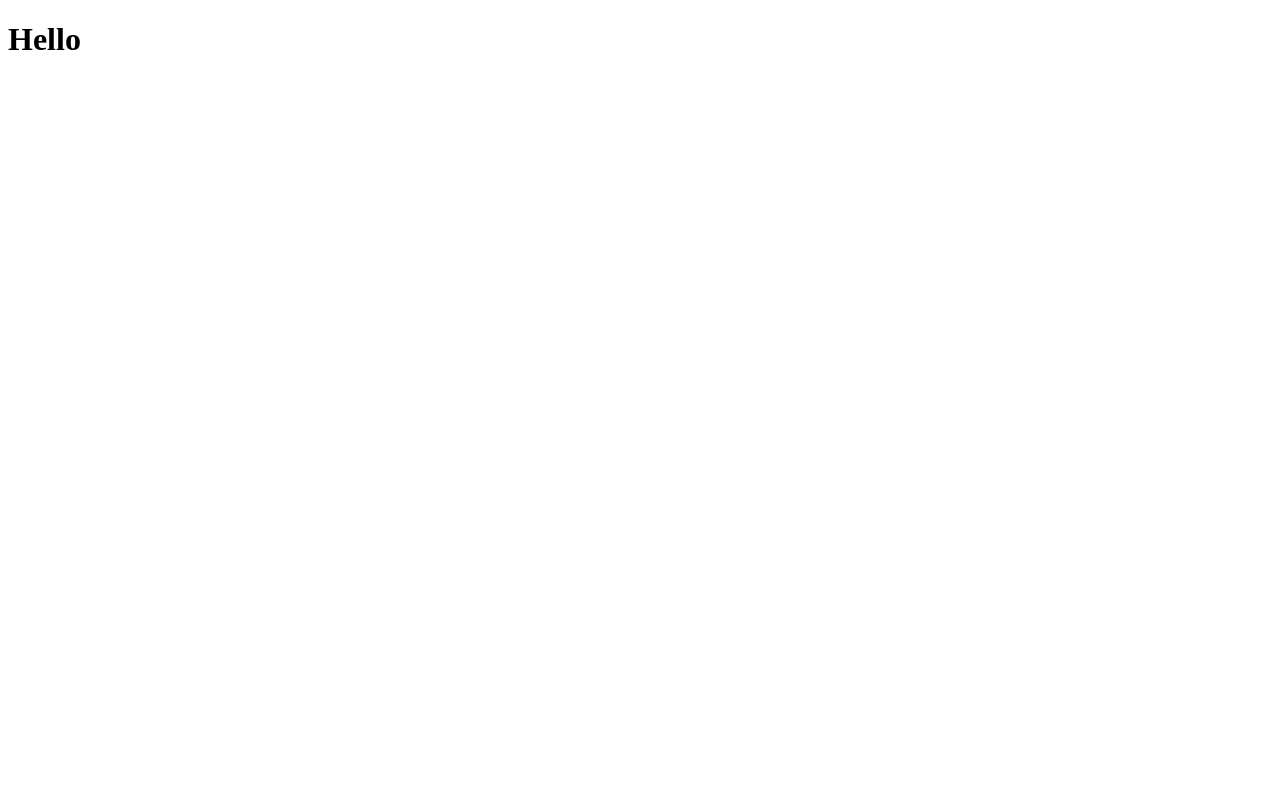
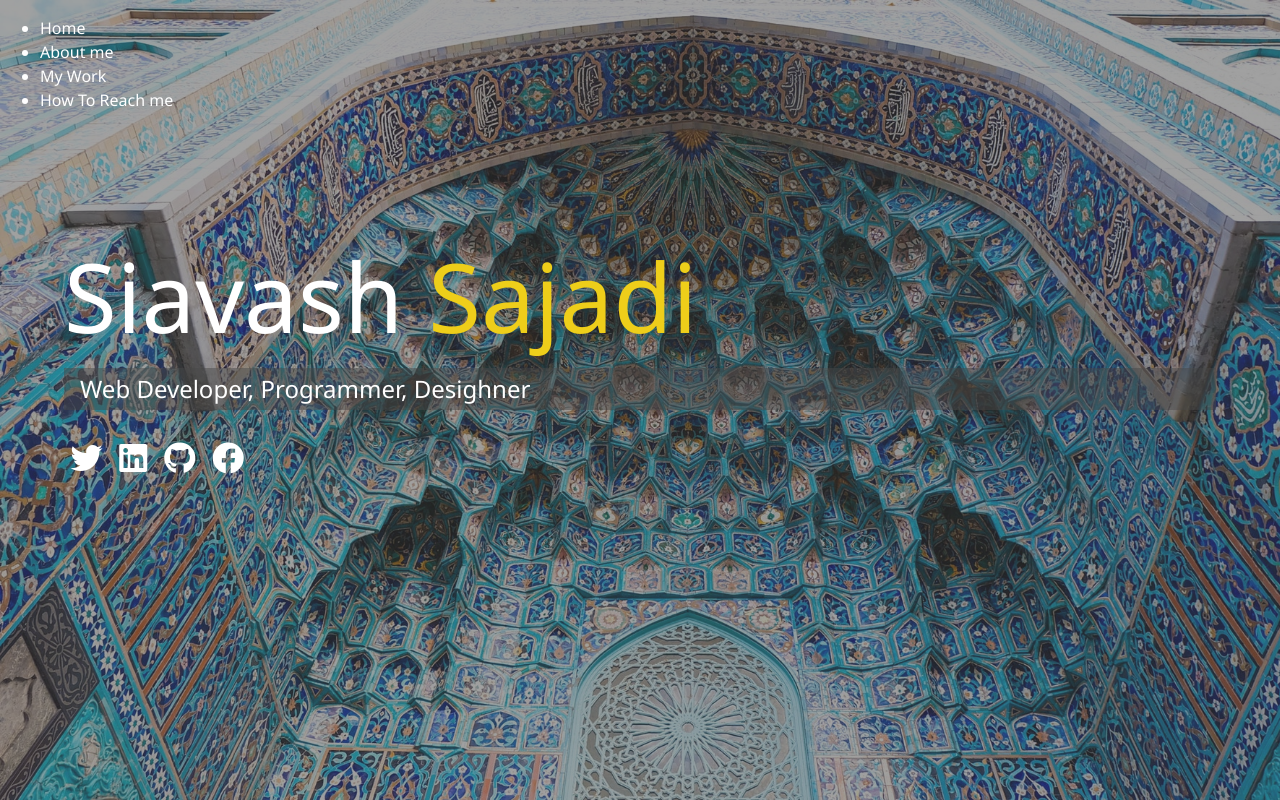
Before and after one commit to siavashsajady/portfolio, a website: page dist/index.html in a window 1280 px wide. Drawn offline with Linux system fonts and the light colour scheme.

Commit message:
index markup & main sass

```diff
--- /dev/null
+++ b/scss/_config.scss
@@ -0,0 +1,30 @@
+$primary-color: #444;
+$secondary-color: #eece1a;
+$show-home-image: true;
+$home-image: url(../img/background3.jpg);
+$background-opacity:0.5;
+
+@mixin easeOut {
+    transition : all 0.5s ease-out;
+}
+
+@mixin background {
+    @if $show-home-image {
+        &#bg-img{
+            background:$home-image;
+            background-attachment:fixed;
+            background-size:cover;
+
+            &:after {
+                content:'';
+                position:absolute;
+                top:0;
+                right:0;
+                width:100%;
+                height:100%;
+                z-index: -1;
+                background:rgba($primary-color,$background-opacity);
+            }
+        }
+    }
+}
--- a/scss/main.scss
+++ b/scss/main.scss
@@ -1,6 +1,76 @@
-$primary-color: #444;
+@import 'config'
+
+* {
+    box-sizing:border-box;
+}
 
 body {
+    @include background;
     background :$primary-color;
     color:#fff;
+    height:100%;
+    margin:0;
+    font-family:'Segoe UI', Tahoma, Geneva, Verdane, sans-serif;
+    line-height:1.5;
 }
+
+// Headings
+
+h1,
+h2,
+h3 {
+    margin:0;
+    font-weight:400;
+
+    &.lg-heading {
+        font-size:6rem;
+    }
+
+    &.sm-heading {
+        margin-bottom:2rem;
+        padding: 0.2rem 1rem;
+        background:rgba(lighten($primary-color, 2), 0.5);
+    }
+}
+
+a {
+    color :#fff;
+    text-decoration:none;
+}
+
+header {
+    position:fixed;
+    z-index : 2;
+    width:100%;
+}
+
+
+.text-secondary {
+    color:$secondary-color;
+}
+
+main {
+    padding:4rem;
+    height:100%;
+
+    .icons {
+        margin-top:1rem;
+
+        a {
+            padding:0.4rem;
+
+            &:hover {
+                color:$secondary-color;
+                @include easeOut();
+
+            }
+        }
+    }
+
+    &#home {
+        overflow :hidden;
+        h1 {
+            margin-top:20vh;
+        }
+    }
+}
```
Also changed, not shown: dist/css/main.css, dist/img/background1.jpg (added), dist/img/background2.jpg (added), dist/img/background3.jpg (added), dist/index.html, dist/js/main.js (added).
